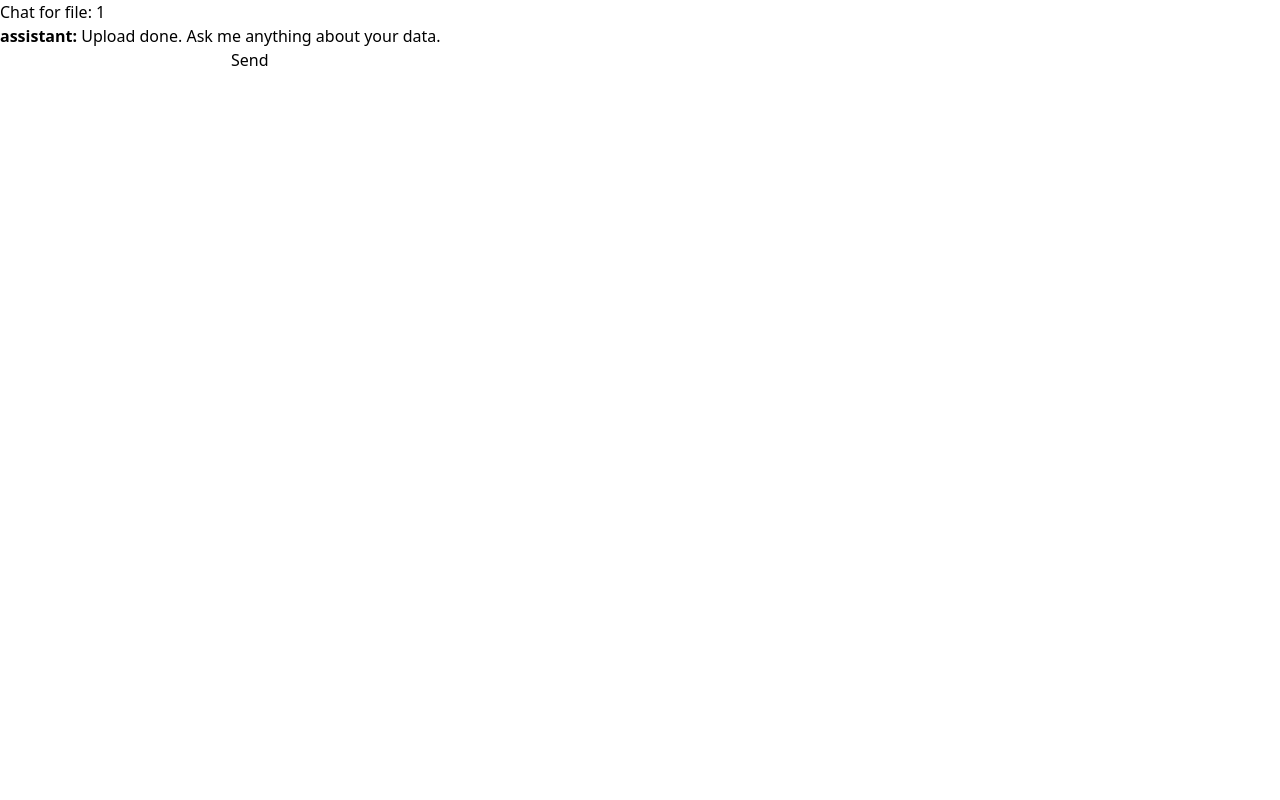
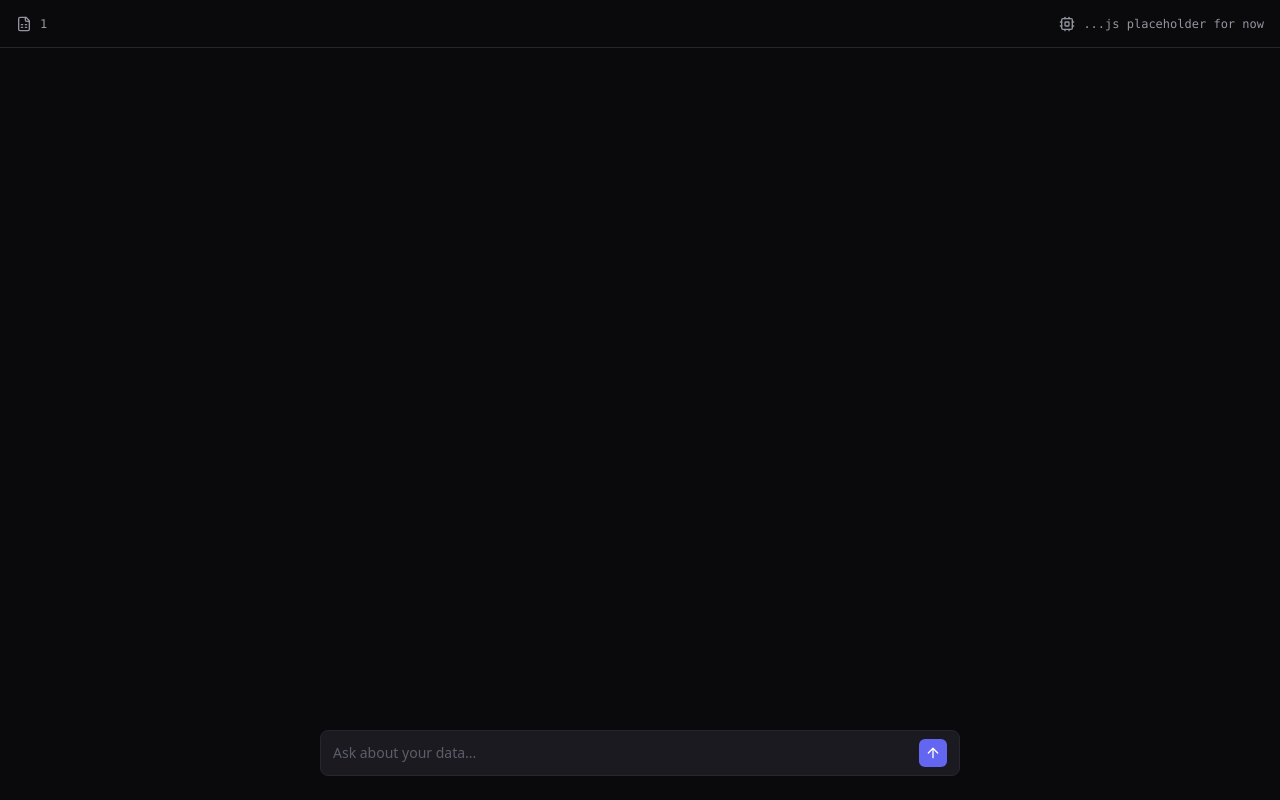
Before and after one commit to armansinghh/data-analysis-agent, a Next.js app in the folder frontend/: page /c/1 in a window 1280 px wide. Built offline with nearby package versions, Linux system fonts and the light colour scheme.

Commit message:
feat(frontend): enhance Chat component with improved UI

```diff
--- a/frontend/src/app/c/[file_id]/page.tsx
+++ b/frontend/src/app/c/[file_id]/page.tsx
@@ -2,31 +2,26 @@
 
 import { Suspense, useState } from "react";
 import { useParams } from "next/navigation";
+import { LuCpu, LuFileSpreadsheet, LuArrowUp } from "react-icons/lu";
 
 type Message = { role: "user" | "assistant"; text: string };
 
 function Chat() {
   const { file_id } = useParams<{ file_id: string }>();
-  const [messages, setMessages] = useState<Message[]>([
-    {
-      role: "assistant",
-      text: "Upload done. Ask me anything about your data.",
-    },
-  ]);
+  const [messages, setMessages] = useState<Message[]>([]);
   const [input, setInput] = useState("");
 
   async function handleSend() {
     if (!input.trim()) return;
-
-    setMessages((prev) => [...prev, { role: "user", text: input }]);
+    const question = input;
+    setMessages((prev) => [...prev, { role: "user", text: question }]);
     setInput("");
 
     const res = await fetch(
-      `http://localhost:8000/query/${file_id}?question=${encodeURIComponent(input)}`,
-      { method: "POST" },
+      `http://localhost:8000/query/${file_id}?question=${encodeURIComponent(question)}`,
+      { method: "POST" }
     );
     const data = await res.json();
-
     setMessages((prev) => [
       ...prev,
       { role: "assistant", text: JSON.stringify(data) },
@@ -34,19 +29,62 @@ function Chat() {
   }
 
   return (
-    <main>
-      <h1>Chat for file: {file_id}</h1>
-      {messages.map((m, i) => (
-        <p key={i}>
-          <b>{m.role}:</b> {m.text}
-        </p>
-      ))}
-      <input value={input} onChange={(e) => setInput(e.target.value)} />
-      <button onClick={handleSend}>Send</button>
-    </main>
+    <div className="flex h-screen flex-col bg-[#0A0A0C] text-[#F4F4F6]">
+      {/* top telemetry bar */}
+      <header className="flex h-12 items-center justify-between border-b border-[#26262E] px-4">
+        <div className="flex items-center gap-2 font-mono text-xs text-[#9494A0]">
+          <LuFileSpreadsheet className="h-4 w-4" />
+          <span>{file_id.slice(0, 8)}</span>
+        </div>
+        <div className="flex items-center gap-2 font-mono text-xs text-[#9494A0]">
+          <LuCpu className="h-4 w-4" />
+          <span>...js placeholder for now</span>
+        </div>
+      </header>
+
+      {/* msgs */}
+      <div className="flex-1 overflow-y-auto">
+        <div className="mx-auto max-w-2xl space-y-4 px-4 py-6">
+          {messages.map((m, i) =>
+            m.role === "user" ? (
+              <div key={i} className="flex justify-end">
+                <div className="max-w-[80%] rounded-lg bg-[#1A1A20] px-4 py-2 text-sm">
+                  {m.text}
+                </div>
+              </div>
+            ) : (
+              <div
+                key={i}
+                className="rounded-lg border border-[#26262E] bg-[#121216] p-5 text-sm leading-relaxed"
+              >
+                {m.text}
+              </div>
+            )
+          )}
+        </div>
+      </div>
+
+      {/* input bar */}
+      <div className="mx-auto w-full max-w-2xl px-4 pb-6">
+        <div className="flex items-center gap-2 rounded-lg border border-[#26262E] bg-[#1A1A20] px-3 py-2 focus-within:border-[#6366F1]">
+          <input
+            className="flex-1 bg-transparent text-sm outline-none placeholder:text-[#5E5E6A]"
+            placeholder="Ask about your data..."
+            value={input}
+            onChange={(e) => setInput(e.target.value)}
+            onKeyDown={(e) => e.key === "Enter" && handleSend()}
+          />
+          <button
+            onClick={handleSend}
+            className="rounded-md bg-[#6366F1] p-1.5 text-white"
+          >
+            <LuArrowUp className="h-4 w-4" />
+          </button>
+        </div>
+      </div>
+    </div>
   );
 }
-``;
 
 export default function ChatPage() {
   return (
```
